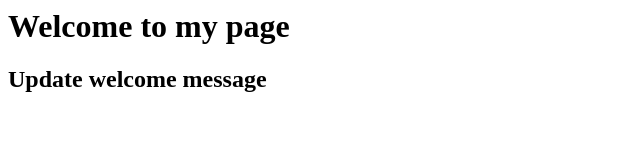
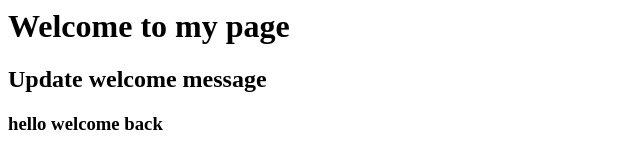
Before and after one commit to YinNaingAung/testing-clone, a plain HTML site: page index.html in a window 1280 px wide. Shown: the whole page, without its empty margins (0-640 px from the left). Drawn offline with Linux system fonts and the light colour scheme.

Commit message:
update h3

```diff
--- a/index.html
+++ b/index.html
@@ -5,5 +5,6 @@
     <body>
         <h1>Welcome to my page</h1>
         <h2>Update welcome message</h2>
+        <h3>hello welcome back</h3>
     </body>
 </html>
```
